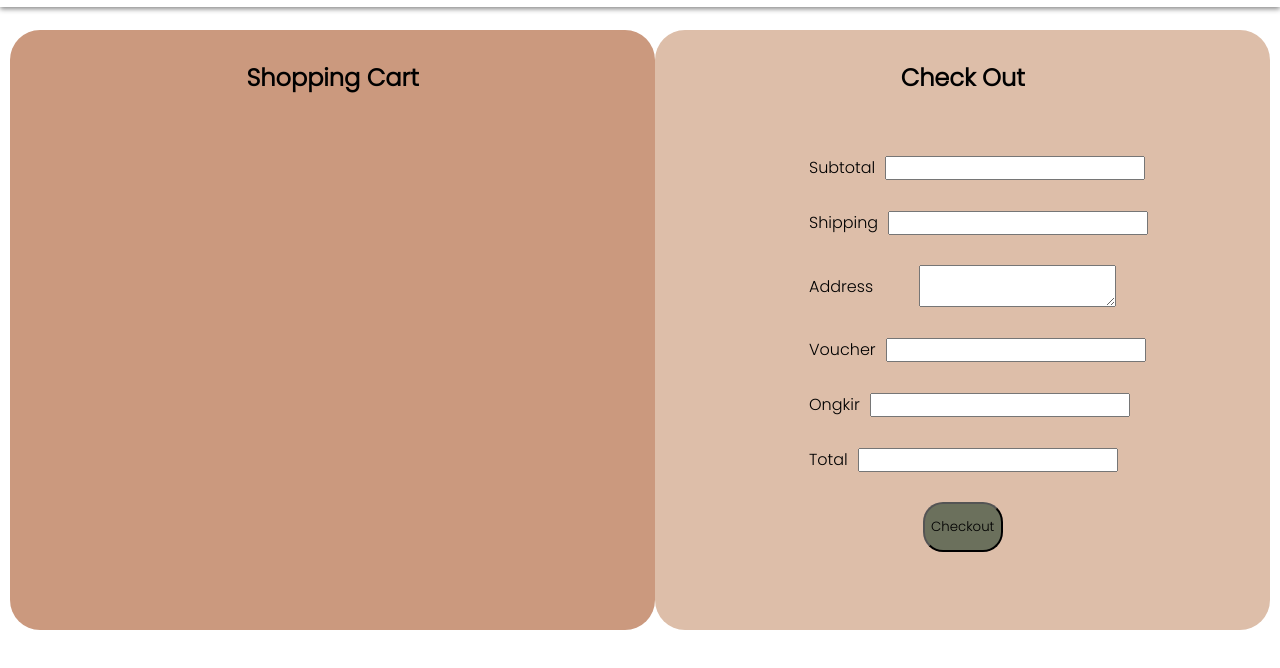
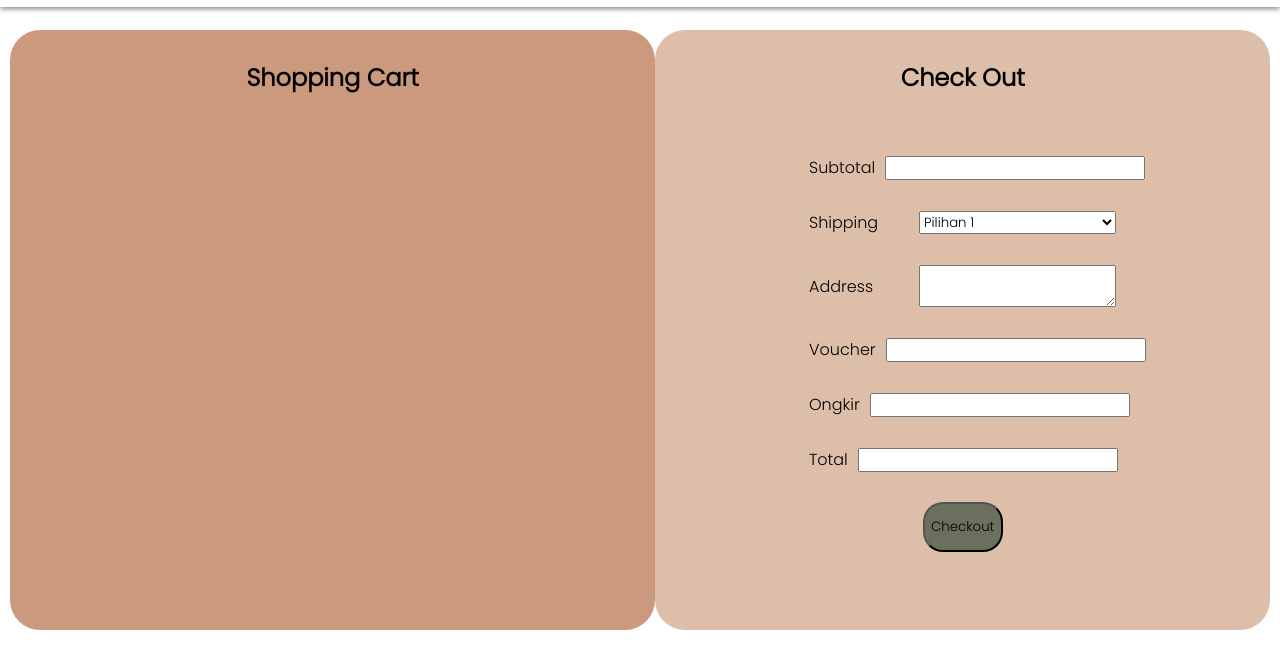
Before and after one commit to Kampus-Merdeka-Software-Engineering/FE-Palembang-5, a plain HTML site: page cart.html in a window 1280 px wide. Shown: the part 130-798 px from the top of the page. Drawn offline with Linux system fonts and the light colour scheme.

Commit message:
dropdown di checkout

```diff
--- a/cart.css
+++ b/cart.css
@@ -291,7 +291,7 @@ input #address{
 .form-group input {
   flex: 1; }
 
-  textarea{
+  textarea, select{
     flex: 1;
   }
 
--- a/cart.html
+++ b/cart.html
@@ -233,7 +233,13 @@
 
                                   <div class="form-group">
                                     <label class="form-label" for="shipping"> Shipping </label>
-                                    <input class="form-input" type="text" id="shipping" name="shipping" required>
+                                    <select id="dropdown" name="shipping" id="shipping" required>
+                                        <option value="pilihan1">Pilihan 1</option>
+                                        <option value="pilihan2">Pilihan 2</option>
+                                        <option value="pilihan3">Pilihan 3</option>
+                                        <option value="pilihan4">Pilihan 4</option>
+                                      </select>
+                                    <!-- <input class="form-input" type="text" id="shipping" name="shipping" required> -->
                                   </div>
 
                                   <div class="form-group">
```
